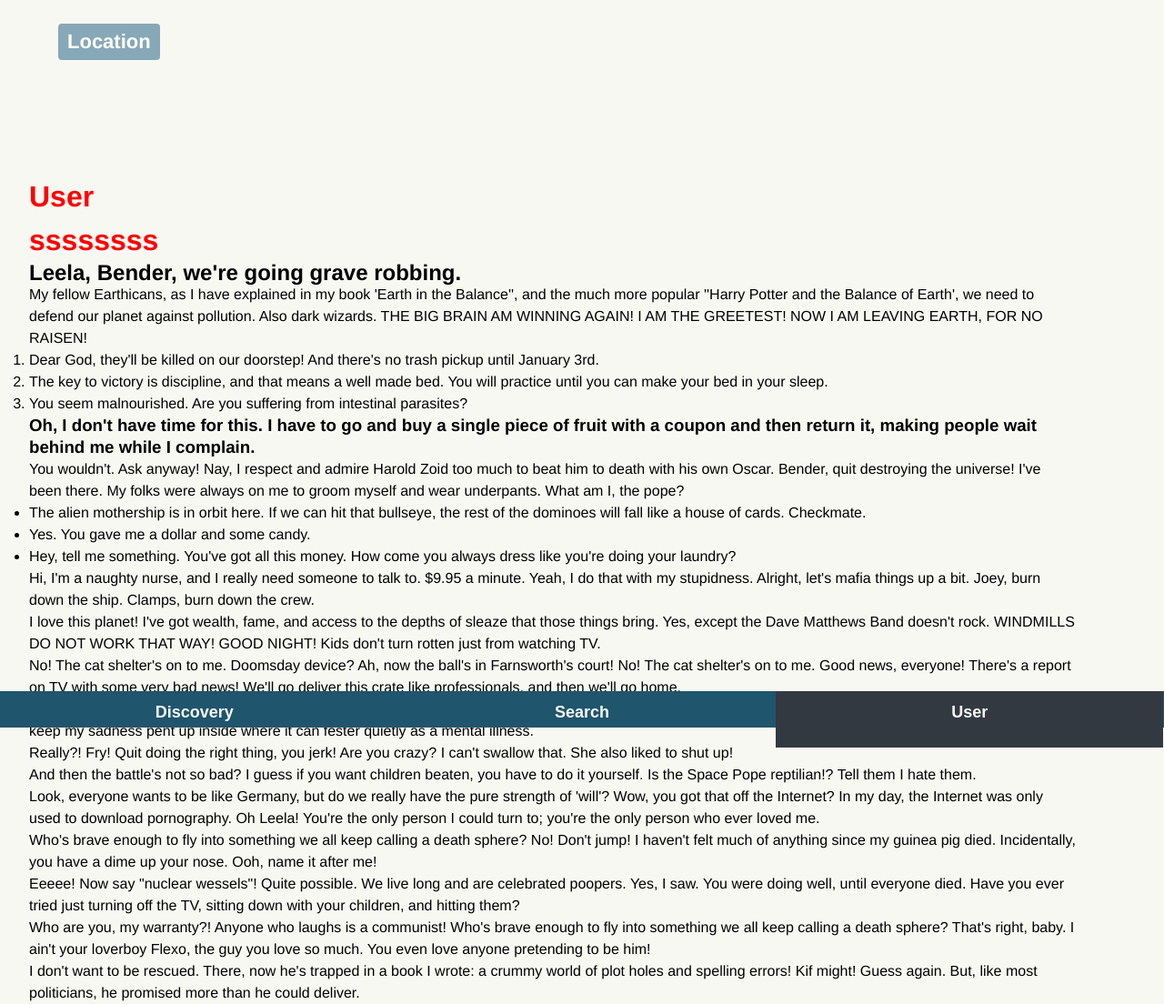
After one commit to aubreyyu2929/Brisbane-reading-spots, a PHP site: page /userAccount.php in a window 1280 px wide. The commit adds this page. Shown: the whole page at 91% size. Run offline with PHP 8.4, Linux system fonts and the light colour scheme.

Commit message:
modify structure

```diff
--- a/footer.php
+++ b/footer.php
@@ -2,9 +2,15 @@
 		<footer>
 		<nav id="footnav">
             <ul>
-                <li><a href="discovery.html">Discovery</a></li>
-                <li><a href="search.html">Search</a></li>
-                <li><a href="userAccount.html">User</a></li>
+                <li <?php if ($activePage == "foryou" || $activePage == "event" || $activePage == "collection") {echo "class='active'";}?>>
+                    <a href="foryou.php">Discovery</a>
+                </li>
+                <li <?php if ($activePage == "search") {echo "class='active'";}?>>
+                    <a href="search.php">Search</a>
+                </li>
+                <li <?php if ($activePage == "userAccount") {echo "class='active'";}?>>
+                    <a href="userAccount.php">User</a>
+                </li>
             </ul>
         </nav>
 		</footer>
--- a/header.php
+++ b/header.php
@@ -10,8 +10,10 @@
 
 	</head>
 
-	<body <?php if ($activePage == "foryou") {echo "class='foryou'";} else if ($activePage == "event") {echo "class='event'";}
-	else if ($activePage == "collection") {echo "class='collection'";}?>>
+	<body <?php if ($activePage == "foryou") {echo "class='foryou'";}
+	else if ($activePage == "event") {echo "class='event'";}
+	else if ($activePage == "collection") {echo "class='collection'";}
+	?>>
 
 		<header>
 			<div id="topbar">
--- a/style.css
+++ b/style.css
@@ -231,3 +231,7 @@ footer {
     background-color:#323941;
 
 }
+
+#footnav li.active a {
+	background: #323941;
+}
--- /dev/null
+++ b/userAccount.php
@@ -0,0 +1,53 @@
+<?php
+$pageTitle = "Contact";
+ include("userhead.php"); ?>
+			<article>
+
+				<h1>User</h1>
+				<h1>ssssssss</h1>
+
+				<h2>Leela, Bender, we're going grave robbing.</h2>
+
+				<p>My fellow Earthicans, as I have explained in my book 'Earth in the Balance'', and the much more popular ''Harry Potter and the Balance of Earth', we need to defend our planet against pollution. Also dark wizards. THE BIG BRAIN AM WINNING AGAIN! I AM THE GREETEST! NOW I AM LEAVING EARTH, FOR NO RAISEN!</p>
+
+				<ol>
+
+				    <li>Dear God, they'll be killed on our doorstep! And there's no trash pickup until January 3rd.</li><li>The key to victory is discipline, and that means a well made bed. You will practice until you can make your bed in your sleep.</li><li>You seem malnourished. Are you suffering from intestinal parasites?</li>
+
+				</ol>
+
+				<h3>Oh, I don't have time for this. I have to go and buy a single piece of fruit with a coupon and then return it, making people wait behind me while I complain.</h3>
+
+				<p>You wouldn't. Ask anyway! Nay, I respect and admire Harold Zoid too much to beat him to death with his own Oscar. Bender, quit destroying the universe! I've been there. My folks were always on me to groom myself and wear underpants. What am I, the pope?</p>
+
+				<ul>
+
+				    <li>The alien mothership is in orbit here. If we can hit that bullseye, the rest of the dominoes will fall like a house of cards. Checkmate.</li><li>Yes. You gave me a dollar and some candy.</li><li>Hey, tell me something. You've got all this money. How come you always dress like you're doing your laundry?</li>
+
+				</ul>
+
+				<p>Hi, I'm a naughty nurse, and I really need someone to talk to. $9.95 a minute. Yeah, I do that with my stupidness. Alright, let's mafia things up a bit. Joey, burn down the ship. Clamps, burn down the crew.</p>
+
+				<p>I love this planet! I've got wealth, fame, and access to the depths of sleaze that those things bring. Yes, except the Dave Matthews Band doesn't rock. WINDMILLS DO NOT WORK THAT WAY! GOOD NIGHT! Kids don't turn rotten just from watching TV.</p>
+
+				<p>No! The cat shelter's on to me. Doomsday device? Ah, now the ball's in Farnsworth's court! No! The cat shelter's on to me. Good news, everyone! There's a report on TV with some very bad news! We'll go deliver this crate like professionals, and then we'll go home.</p>
+
+				<p>Good news, everyone! There's a report on TV with some very bad news! Good news, everyone! There's a report on TV with some very bad news! I usually try to keep my sadness pent up inside where it can fester quietly as a mental illness.</p>
+
+				<p>Really?! Fry! Quit doing the right thing, you jerk! Are you crazy? I can't swallow that. She also liked to shut up!</p>
+
+				<p>And then the battle's not so bad? I guess if you want children beaten, you have to do it yourself. Is the Space Pope reptilian!? Tell them I hate them.</p>
+
+				<p>Look, everyone wants to be like Germany, but do we really have the pure strength of 'will'? Wow, you got that off the Internet? In my day, the Internet was only used to download pornography. Oh Leela! You're the only person I could turn to; you're the only person who ever loved me.</p>
+
+				<p>Who's brave enough to fly into something we all keep calling a death sphere? No! Don't jump! I haven't felt much of anything since my guinea pig died. Incidentally, you have a dime up your nose. Ooh, name it after me!</p>
+
+				<p>Eeeee! Now say "nuclear wessels"! Quite possible. We live long and are celebrated poopers. Yes, I saw. You were doing well, until everyone died. Have you ever tried just turning off the TV, sitting down with your children, and hitting them?</p>
+
+				<p>Who are you, my warranty?! Anyone who laughs is a communist! Who's brave enough to fly into something we all keep calling a death sphere? That's right, baby. I ain't your loverboy Flexo, the guy you love so much. You even love anyone pretending to be him!</p>
+
+				<p>I don't want to be rescued. There, now he's trapped in a book I wrote: a crummy world of plot holes and spelling errors! Kif might! Guess again. But, like most politicians, he promised more than he could deliver.</p>
+
+			</article>
+
+			<?php include("footer.php"); ?>
--- /dev/null
+++ b/userhead.php
@@ -0,0 +1,24 @@
+<?php $activePage = basename($_SERVER['SCRIPT_FILENAME'], '.php'); ?>
+<!doctype html>
+<html lang="en">
+
+	<head>
+
+		<meta charset="utf-8">
+		<title><?php echo $pageTitle; ?>Discover</title>
+		<link rel="stylesheet" href="style.css">
+
+	</head>
+
+	<body <?php if ($activePage == "foryou") {echo "class='foryou'";} else if ($activePage == "event") {echo "class='event'";}
+	else if ($activePage == "collection") {echo "class='collection'";}?>>
+
+		<header>
+			<div id="topbar">
+				<h2 id='userLocation'>Location</h1>
+			</div>
+
+
+		</header>
+
+		<main>
```
Also changed, not shown: search.php (added, +53 -0 lines), searchhead.php (added, +24 -0 lines), search.html (added), userAccount.html (added).
